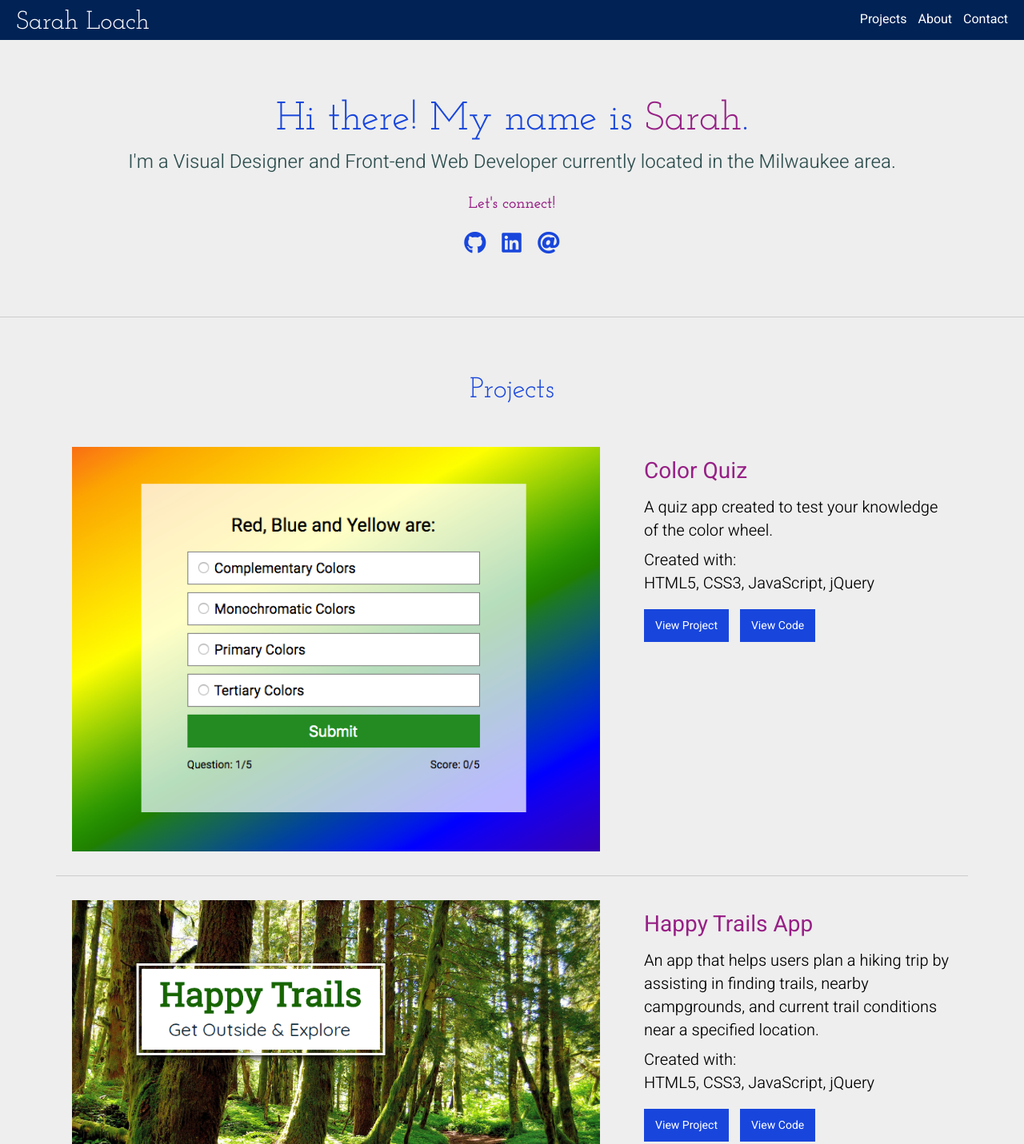
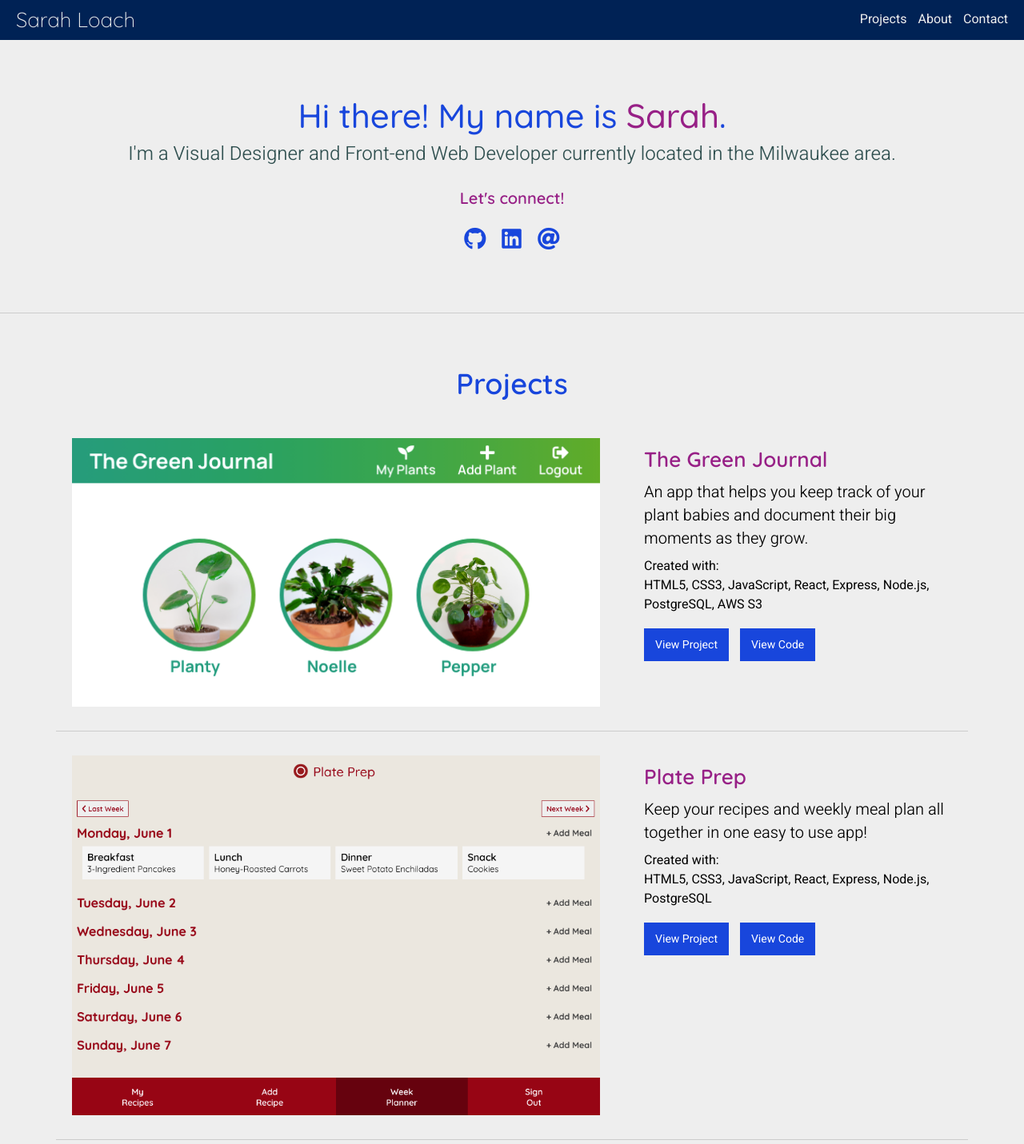
Before and after one commit to sloach1218/web-development-portfolio, a plain HTML site: page index.html in a window 1280 px wide. Shown: the top 1431 px of the page at 80% size. Drawn offline with nearby package versions, Linux system fonts and the light colour scheme.

Commit message:
added plant app and plate prep app to projects, updated fonts

```diff
--- a/index.html
+++ b/index.html
@@ -6,8 +6,7 @@
     <meta http-equiv="X-UA-Compatible" content="ie=edge">
     <title>Sarah Loach Portfolio</title>
     <link rel="stylesheet" type="text/css" href="styles.css">
-    <link href="https://fonts.googleapis.com/css?family=Heebo:100,300,400,500,700|Josefin+Slab:100,300,400,600&display=swap" rel="stylesheet">
-    <link rel="stylesheet" href="https://use.fontawesome.com/releases/v5.7.0/css/all.css" integrity="sha384-lZN37f5QGtY3VHgisS14W3ExzMWZxybE1SJSEsQp9S+oqd12jhcu+A56Ebc1zFSJ" crossorigin="anonymous">
+    <link href="https://fonts.googleapis.com/css2?family=Heebo:wght@100;300;400;500;700&family=Quicksand:wght@300;400;500;600;700&display=swap" rel="stylesheet">    <link rel="stylesheet" href="https://use.fontawesome.com/releases/v5.7.0/css/all.css" integrity="sha384-lZN37f5QGtY3VHgisS14W3ExzMWZxybE1SJSEsQp9S+oqd12jhcu+A56Ebc1zFSJ" crossorigin="anonymous">
 </head>
 <body>
         <nav id="mobileNav" class="topnav">
@@ -41,13 +40,23 @@
             <h2>Projects</h2>
             <div class="flexContainer">
                 <section class="projectCont">
-                    <a href="https://sloach1218.github.io/color-quiz/" target="_blank"><img src="Images/colorQuiz.png" alt="Color Quiz Screenshot" class="projectImg"></a>
+                    <a href="https://green-journal-app.now.sh/" target="_blank"><img src="Images/gj.png" alt="The Green Journal Screenshot" class="projectImg"></a>
                     <div class="projectContent">
-                        <h3>Color Quiz</h3>
-                        <p>A quiz app created to test your knowledge of the color wheel.</p>
-                        <p>Created with:<br>HTML5, CSS3, JavaScript, jQuery</p>
-                        <a href="https://sloach1218.github.io/color-quiz/" class="projectLinks" target="_blank">View Project</a>
-                        <a href="https://github.com/sloach1218/color-quiz.git" class="projectLinks" target="_blank">View Code</a>
+                        <h3>The Green Journal</h3>
+                        <p>An app that helps you keep track of your plant babies and document their big moments as they grow.</p>
+                        <p>Created with:<br>HTML5, CSS3, JavaScript, React, Express, Node.js, PostgreSQL, AWS S3</p>
+                        <a href="https://green-journal-app.now.sh/" class="projectLinks" target="_blank">View Project</a>
+                        <a href="https://github.com/sloach1218/green-journal-app.git" class="projectLinks" target="_blank">View Code</a>
+                    </div>
+                </section>
+                <section class="projectCont">
+                    <a href="https://plate-prep-app.now.sh/" target="_blank"><img src="Images/pp.png" alt="Plate Prep Screenshot" class="projectImg"></a>
+                    <div class="projectContent">
+                        <h3>Plate Prep</h3>
+                        <p>Keep your recipes and weekly meal plan all together in one easy to use app!</p>
+                        <p>Created with:<br>HTML5, CSS3, JavaScript, React, Express, Node.js, PostgreSQL</p>
+                        <a href="https://plate-prep-app.now.sh/" class="projectLinks" target="_blank">View Project</a>
+                        <a href="https://github.com/sloach1218/plate-prep-app.git" class="projectLinks" target="_blank">View Code</a>
                     </div>
                 </section>
                 <section class="projectCont">
@@ -59,7 +68,17 @@
                             <a href="https://sloach1218.github.io/happy-trails/" class="projectLinks" target="_blank">View Project</a>
                             <a href="https://github.com/sloach1218/happy-trails.git" class="projectLinks" target="_blank">View Code</a>
                         </div>
-                    </section>
+                </section>
+                <section class="projectCont">
+                    <a href="https://sloach1218.github.io/color-quiz/" target="_blank"><img src="Images/colorQuiz.png" alt="Color Quiz Screenshot" class="projectImg"></a>
+                    <div class="projectContent">
+                        <h3>Color Quiz</h3>
+                        <p>A quiz app created to test your knowledge of the color wheel.</p>
+                        <p>Created with:<br>HTML5, CSS3, JavaScript, jQuery</p>
+                        <a href="https://sloach1218.github.io/color-quiz/" class="projectLinks" target="_blank">View Project</a>
+                        <a href="https://github.com/sloach1218/color-quiz.git" class="projectLinks" target="_blank">View Code</a>
+                    </div>
+                </section>
 
             </div>
 
@@ -69,7 +88,7 @@
             <h4>I'm a front-end web developer with a background in UX/UI design.
             I love to create simple, elegant designs and then enhance the experience for the user with JavaScript and jQuery.
             Beyond websites, I also have quite a bit of experience with email and social media campaigns.<br><br>
-            When I'm not developing web experiences, you can catch me trying to keep my growing collection of house plants alive and photograph all the cute canines.</h4>
+            When I'm not developing web experiences, you can catch me trying to keep my growing collection of house plants alive and photographing all the cute canines.</h4>
             <a href="https://www.instagram.com/xoinfocus" target="_blank"><i class="fab fa-instagram"></i> My Two Cute Canines</a>
 
 
--- a/styles.css
+++ b/styles.css
@@ -15,12 +15,12 @@ header{
 header h1{
     display: inline-block;
     margin:0 0 0 20px;
-    line-height: 56px;
+    line-height: 50px;
     vertical-align: top;
-    font-family: 'Josefin Slab', Arial, Helvetica, sans-serif;
-    font-weight: normal;
-    font-size:32px;
-    color:white;
+    font-family: 'Quicksand', Arial, Helvetica, sans-serif;
+    font-weight: 300;
+    font-size:26px;
+    color:#eee;
 }
 header nav{
     float:right;
@@ -29,7 +29,7 @@ header nav{
 }
 header nav a{
     text-decoration: none;
-    color:#fff;
+    color:#eee;
     line-height: 48px;
     margin-left:10px;
 }
@@ -46,18 +46,21 @@ section#intro{
 h2{
     text-align: center;
     margin-top: 0;
-    font-family: 'Josefin Slab', Arial, Helvetica, sans-serif;
-    font-weight: normal;
+    font-family: 'Quicksand', Arial, Helvetica, sans-serif;
     color: #1846DC;
     margin-bottom:5px;
     font-size: 36px;
-    line-height: 42px;
+    line-height: 36px;
+    font-weight: 600;
+}
+#intro h2{
+    font-weight:500;
 }
 #intro h5{
     font-weight: 600;
     color: #972086;
     font-size: 20px;
-    font-family: 'Josefin Slab', Arial, Helvetica, sans-serif;
+    font-family: 'Quicksand', Arial, Helvetica, sans-serif;
     margin: 5px 0 20px 0;
 }
 
@@ -78,7 +81,9 @@ h4{
     font-size: 20px;
 
 }
-#projects h2{margin-bottom:40px;}
+#projects h2{
+    margin-bottom:40px;
+}
 .flexContainer{
     display: flex;
     flex-direction: column;
@@ -119,11 +124,17 @@ section.projectCont:last-of-type {
     margin: 8px 0;
     font-weight: 300;
 }
+.projectCont .projectContent p:last-of-type {
+    font-size: 16px;
+    margin: 8px 0;
+    font-weight: 400;
+}
 .projectCont .projectContent h3{
-    font-size:28px;
+    font-size:26px;
     margin: 10px 0;
     color: #972086;
-    font-weight: 400;
+    font-weight: 600;
+    font-family: 'Quicksand';
 }
 .projectCont .projectContent .projectLinks, #about a{
     padding: 10px 14px;
@@ -220,8 +231,8 @@ footer nav a:hover{
     }
     section#intro{padding-top:120px;}
     #intro h2{
-        font-size:50px;
-        line-height: 60px;
+        font-size:42px;
+        line-height: 50px;
     }
     #intro h4{
         font-size: 24px;
```
Also changed, not shown: Images/gj.png (added), Images/pp.png (added), 2 other files.
